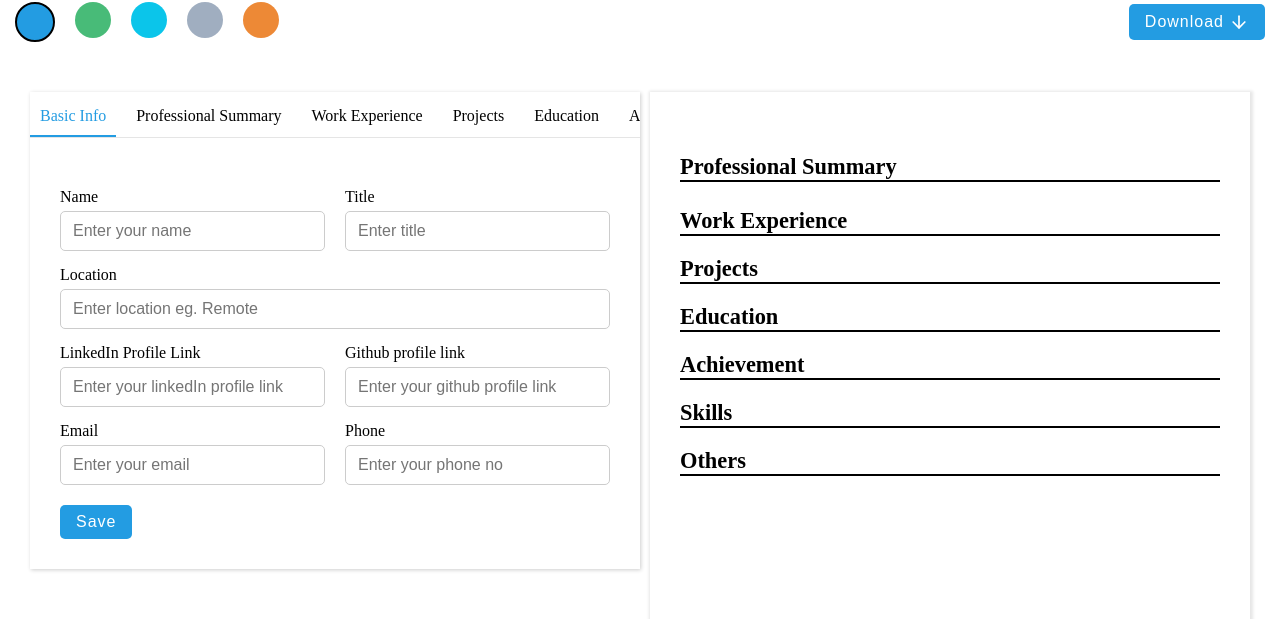
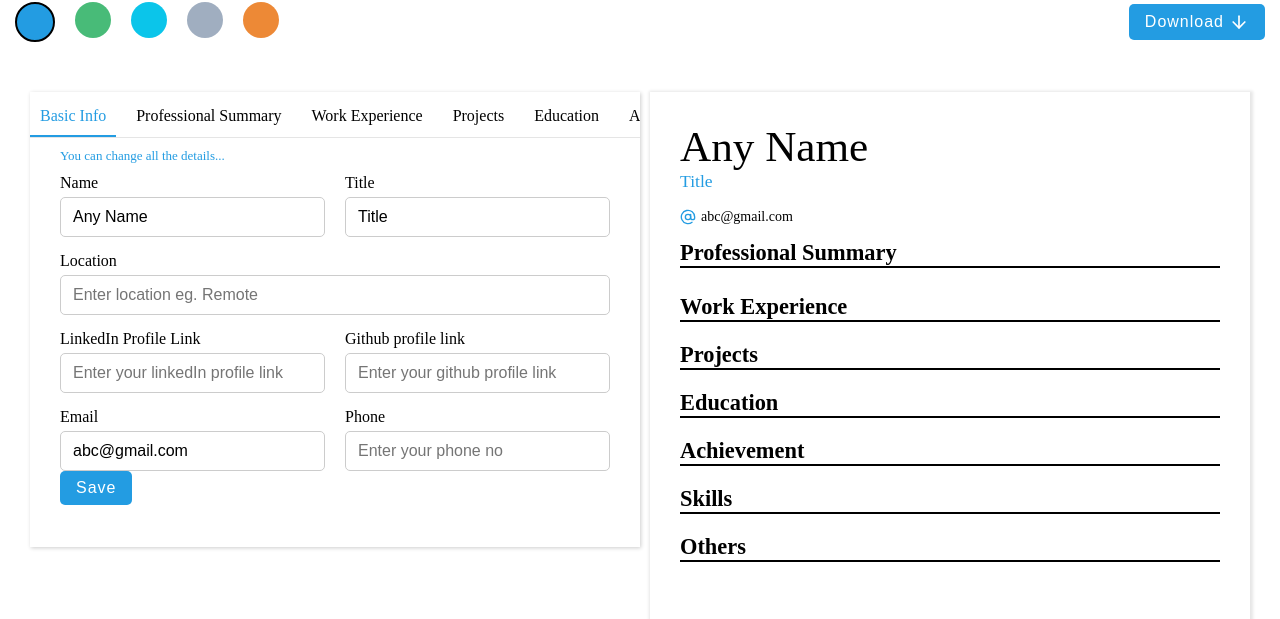
Before and after one commit to engineer-br0/Resume-Builder, a React (Create React App) app: page /body in a window 1280 px wide. Shown: the part 122-741 px from the top of the page. Built offline with nearby package versions, Linux system fonts and the light colour scheme.

Commit message:
print bug solved

```diff
--- a/src/App.js
+++ b/src/App.js
@@ -19,7 +19,13 @@ function App() {
     basicInfo : {
       id : "Basic Info",
       sectionTitle : "Basic Info",
-      detail : {},
+      detail : {
+        //important for solving 32,108 and 29,108 pages issue
+        name: "Any Name",
+        title: "Title",
+        email: "abc@gmail.com"
+
+      },
     },
     summary : {
       id : "Summary",
--- a/src/components/Editor.js
+++ b/src/components/Editor.js
@@ -804,7 +804,7 @@ const Editor = (props) =>{
        </div>
 
        <div className={styles.body} >
-
+<div className={styles.hint}>You can change all the details...</div>
         <div className={styles.chips}>
           {/* {activeInformation?.details  */}
           {sections[activeSectionKey]?.details
--- a/src/components/Editor.module.css
+++ b/src/components/Editor.module.css
@@ -5,14 +5,18 @@
     max-width: 750px;
     display: flex;
     flex-direction: column;
-    gap: 30px;
+    row-gap: 0px;
     box-shadow: 1px 1px 4px rgba(0, 0, 0, 0.2);
     padding-top: 5px;
     height: fit-content;
     margin: 0 auto;
     background-color: white;
   }
-
+  .hint{
+    padding: 10px 0;
+    color: var(--color);
+    font-size: small;
+  }
   .header {
     display: flex;
     gap: 10px;
@@ -47,7 +51,6 @@
     padding: 30px;
     display: flex;
     flex-direction: column;
-    gap: 20px;
     padding-top: 0;
   }
 
--- a/src/components/Resume.js
+++ b/src/components/Resume.js
@@ -216,7 +216,7 @@ const Resume = React.forwardRef((props,ref) =>{
     <>
     <div ref={ref}>
       <div  ref={containerRef} className={styles.container}>
-        <div className={styles.header}>
+        <div  className={styles.header}>
           <div className={styles.heading}>
             {sections.basicInfo.detail.name}
           </div>
@@ -228,15 +228,15 @@ const Resume = React.forwardRef((props,ref) =>{
              <MapPin/>{sections.basicInfo.detail.location}
             </div> }
           <br></br>
-          <div className={styles.links}>
-          {sections.basicInfo.detail.linkedIn &&<a href={sections.basicInfo.detail.linkedIn} className={styles.link}> <Linkedin/> {sections.basicInfo.detail.linkedIn}</a> }
-          {sections.basicInfo.detail.github && <a href={`${sections.basicInfo.detail.github} `}className={styles.link}> <GitHub/> {sections.basicInfo.detail.github}</a> }
+          <div  className={styles.links}>
+          {sections.basicInfo.detail.linkedIn &&<a  href={`${sections.basicInfo.detail.linkedIn}`} className={styles.link}> <Linkedin/> {sections.basicInfo.detail.linkedIn}</a> }
+          {sections.basicInfo.detail.github && <a href={`${sections.basicInfo.detail.github}`}className={styles.link}> <GitHub/> {sections.basicInfo.detail.github}</a> }
           {sections.basicInfo.detail.email && <a href={`mailto:${sections.basicInfo.detail.email}`} className={styles.link}> <AtSign/> {sections.basicInfo.detail.email}</a> }
           {sections.basicInfo.detail.phone && <a href={`tel:${sections.basicInfo.detail.phone}`} className={styles.link}> <Phone/> {sections.basicInfo.detail.phone}</a> }
           </div>
         </div>
 
-        <div className={styles.main} >
+        <div  className={styles.main} >
           {Object.keys(sectionDiv).map((key) =>(
             <div key={key} >
               {sectionDiv[key]}
```
